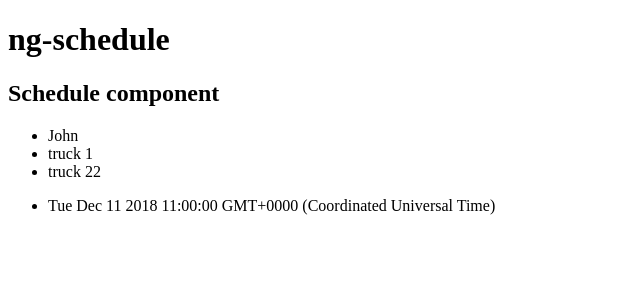
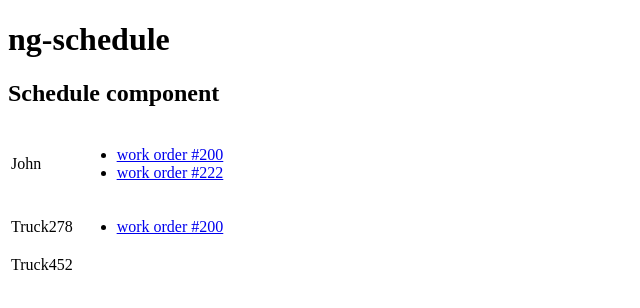
Before and after one commit to svillegascreative/ng-schedule, an Angular app: page / in a window 1280 px wide. Shown: the top 308 px of the page, without its empty margins (0-640 px from the left). Built offline with nearby package versions, Linux system fonts and the light colour scheme.

Commit message:
Update component to use Resource

```diff
--- a/src/app/schedule/models/schedule.model.ts
+++ b/src/app/schedule/models/schedule.model.ts
@@ -1,8 +1,7 @@
-import { Event } from './event.model';
+import { Resource } from './resource.model';
 
 export class Schedule {
   start: Date;
   end: Date;
-  resources: Array<string>;
-  events: Array<Event>;
+  resources: Resource[];
 }
--- a/src/app/schedule/schedule.component.html
+++ b/src/app/schedule/schedule.component.html
@@ -1,14 +1,17 @@
 <h2>Schedule component</h2>
 
-<ul>
-  <li *ngFor="let resource of schedule.resources">
-    {{ resource }}
-  </li>
-</ul>
 
-
-<ul>
-  <li *ngFor="let event of schedule.events">
-    {{ event.start }}
-  </li>
-</ul>
+<table>
+  <tbody>
+    <tr *ngFor="let resource of schedule.resources">
+      <td>{{ resource.name }}</td>
+      <td>
+        <ul>
+          <li *ngFor="let event of resource.events">
+            <a href="{{ event.url }}">{{ event.name }}</a>
+          </li>
+        </ul>
+      </td>
+    </tr>
+  </tbody>
+</table>
--- a/src/app/schedule/schedule.component.ts
+++ b/src/app/schedule/schedule.component.ts
@@ -1,6 +1,7 @@
 import { Component, OnInit } from '@angular/core';
 
 import { Event } from "./models/event.model";
+import { Resource } from "./models/resource.model";
 import { Schedule } from "./models/schedule.model";
 
 @Component({
@@ -14,13 +15,38 @@ export class ScheduleComponent implements OnInit {
   schedule: Schedule = {
     start: new Date(2018, 11, 10),
     end: new Date(2018, 11, 12),
-    resources: ['John', 'truck 1', 'truck 22' ],
-    events: [
+    resources: [
       {
-        start: new Date(2018, 11, 11, 11),
-        end: new Date(2018, 11, 11, 12),
-        name: 'work',
-        url: '#'
+        name: 'John',
+        events: [
+          {
+            start: new Date(2018, 11, 11, 11),
+            end: new Date(2018, 11, 11, 12),
+            name: 'work order #200',
+            url: '#'
+          },
+          {
+            start: new Date(2018, 11, 12, 9),
+            end: new Date(2018, 11, 12, 12),
+            name: 'work order #222',
+            url: '#'
+          }
+        ]
+      },
+      {
+        name: 'Truck278',
+        events: [
+          {
+            start: new Date(2018, 11, 11, 11),
+            end: new Date(2018, 11, 11, 12),
+            name: 'work order #200',
+            url: '#'
+          }
+        ]
+      },
+      {
+        name: 'Truck452',
+        events: []
       }
     ]
   }
```
